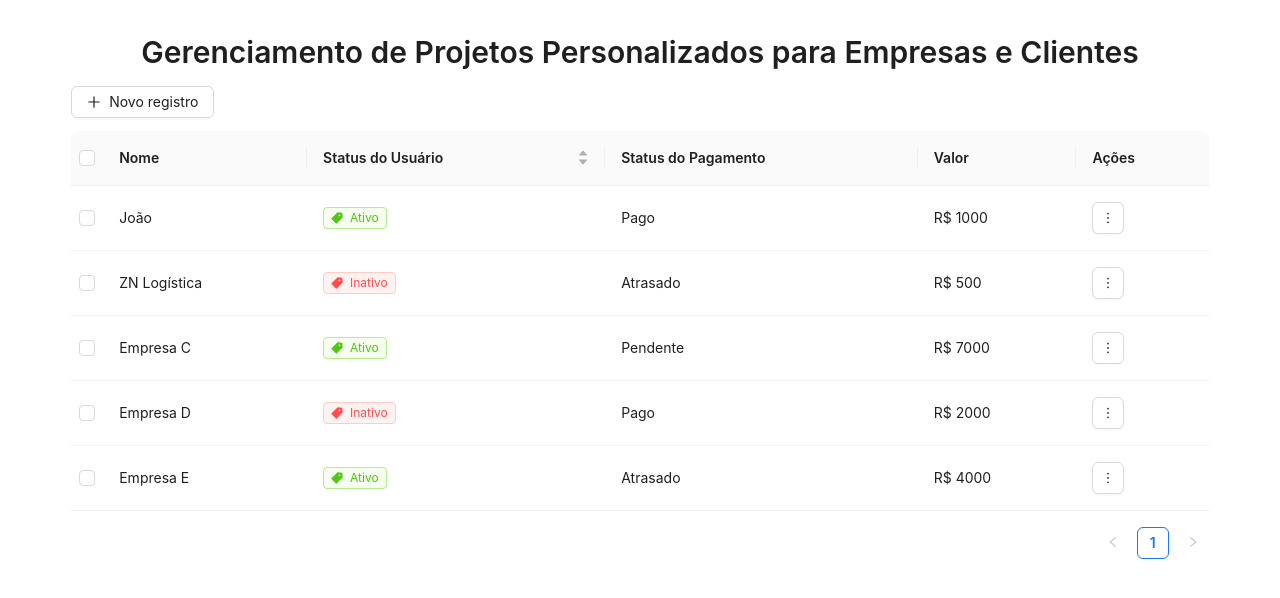
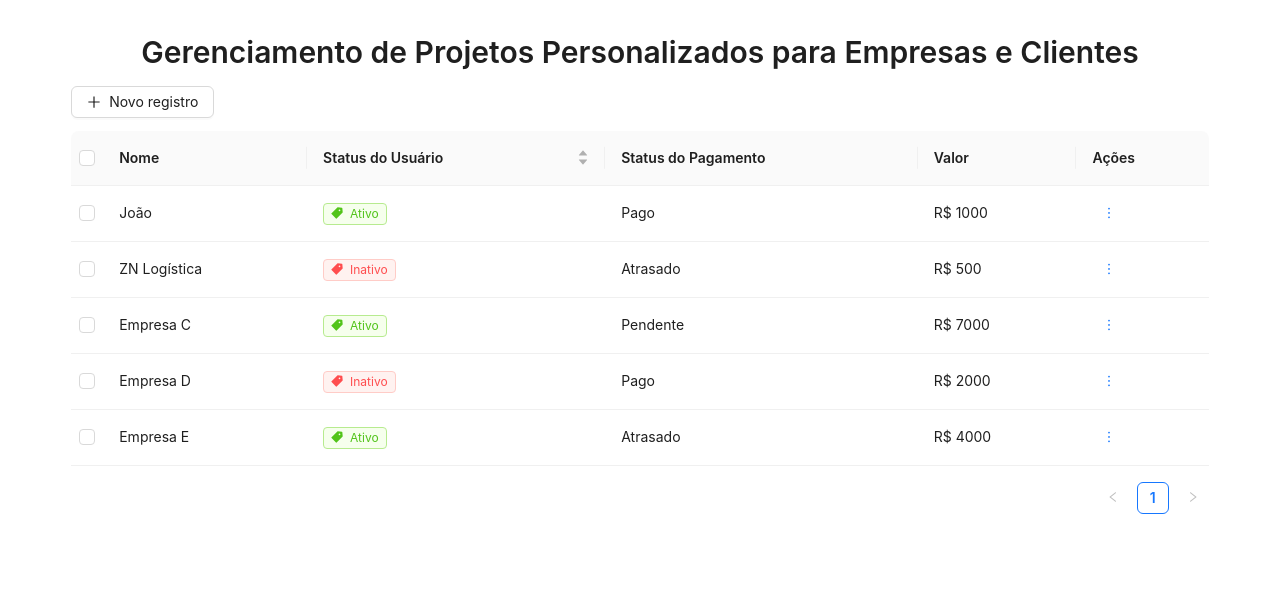
Before and after one commit to matefs/tabela-com-paginacao, a React (Vite) app: page / in a window 1280 px wide. Shown: the top 598 px of the page. Built offline with nearby package versions, Linux system fonts and the light colour scheme.

Commit message:
feat: deletar registro no elemento dropdown

```diff
--- a/src/App.jsx
+++ b/src/App.jsx
@@ -4,10 +4,10 @@ import {
   Tag,
   Button,
   Typography,
-  Popconfirm,
 } from "antd";
-import { MoreOutlined, TagFilled,  DeleteOutlined } from "@ant-design/icons";
+import {TagFilled,  DeleteOutlined } from "@ant-design/icons";
 import NovoRegistroForm from "./componentes/NovoRegistroFormulario/NovoRegistroForm";
+import BotaoDropDown from './componentes/BotaoDropdown/BotaoDropDown';
 
 const { Title } = Typography;
 
@@ -53,9 +53,9 @@ const Home = () => {
 
   ]);
 
-  const handleDeleteItem = (index) => {
-    setItensDoProjeto(itensDoProjeto.filter((item, i) => i !== index));
-  };
+ const handleDeleteItem = (id) => {
+  setItensDoProjeto(itensDoProjeto.filter((item) => item.id !== id));
+};
 
   const handleDeleteRegistrosSelecionados = () => {
   setItensDoProjeto(itensDoProjeto.filter((item) => {
@@ -101,15 +101,8 @@ const Home = () => {
     {
       title: "Ações",
       key: "actions",
-      render: (text, record, index) => (
-        <Popconfirm
-          title="Deseja realmente deletar este item?"
-          onConfirm={() => handleDeleteItem(index)}
-          okText="Sim"
-          cancelText="Não"
-        >
-          <Button icon={<MoreOutlined />} />
-        </Popconfirm>
+      render: (text, record) => (
+       <BotaoDropDown handleDeleteItem={handleDeleteItem} record={record}></BotaoDropDown>
       ),
     },
   ];
--- a/src/componentes/BotaoDropdown/BotaoDropDown.jsx
+++ b/src/componentes/BotaoDropdown/BotaoDropDown.jsx
@@ -5,31 +5,32 @@ const items = [
   {
     key: '1',
     label: (
-        '1st menu item'
+        'Editar registro'
     ),
   },
   {
     key: '2',
     label: (
-        '2nd menu item'
-    ),
-  },
-  {
-    key: '3',
-    label: (
-        '3rd menu item'
+        'Deletar registro'
     ),
   },
 ];
 
 
+export default function BotaoDropdown( { onDropDownButtonClick, record, handleDeleteItem} ) {
+  function onDropDownButtonClick (e, record)  {
+    let descricaoDaOpcaoClicada = e.domEvent.target.innerText;
+    descricaoDaOpcaoClicada == 'Deletar registro' ? handleDeleteItem(record.id) : null;
 
-export default function BotaoDropdown( { onDropDownButtonClick } ) { return (
-    <Dropdown
+    console.log(descricaoDaOpcaoClicada , `Record ${JSON.stringify(record)} `)
+  }
+
+  return (
+  <Dropdown
     trigger={'click'}
     menu={{
         items,
-        onClick: onDropDownButtonClick,
+        onClick: (e) => onDropDownButtonClick(e, record),
     }}
     >
       <a onClick={(e) => e.preventDefault()} style={{cursor:'pointer', padding: '10px'}}>
--- a/src/componentes/BotaoDropdown/FuncoesBotaoDropdown.js
+++ /dev/null
@@ -1,4 +0,0 @@
-
-export function onDropDownButtonClick (e)  {
-    console.log('click', e)
-  }
```
